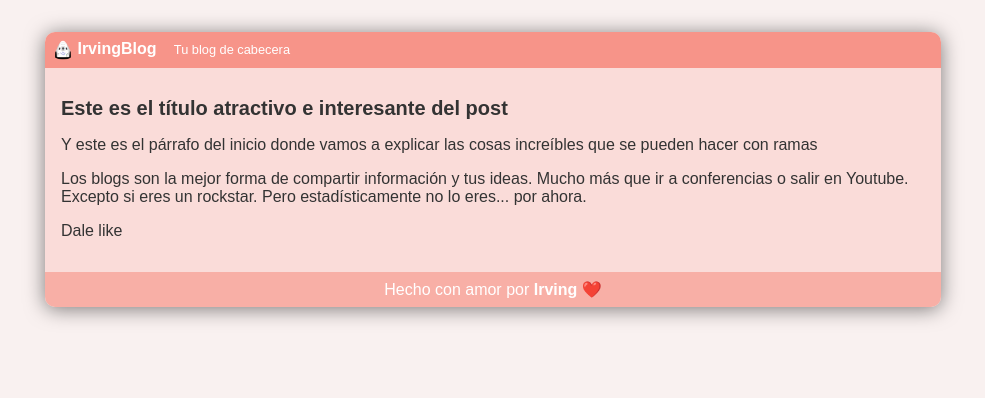
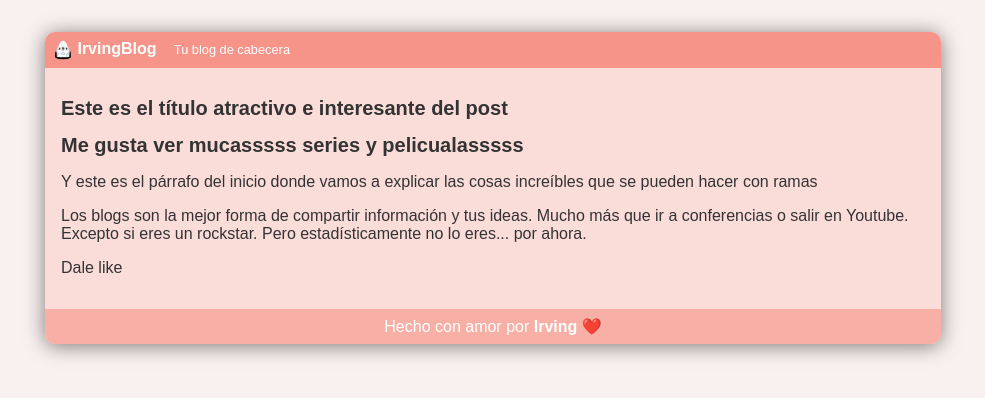
Before and after one commit to MauriGoizS/hyperblog-pirateado, a plain HTML site: page index.html in a window 1280 px wide. Shown: the whole page, without its empty margins (147-1132 px from the left). Drawn offline with Linux system fonts and the light colour scheme.

Commit message:
add my favorite hobbies to index.html

```diff
--- a/index.html
+++ b/index.html
@@ -16,6 +16,7 @@
         </div>
         <div id="post">
             <h1>Este es el título atractivo e interesante del post</h1>
+            <h1>Me gusta ver mucasssss series y pelicualasssss</h1>
             <p>Y este es el p&aacute;rrafo del inicio donde vamos a explicar las cosas incre&iacute;bles que se pueden hacer con ramas</p>
             <p>Los blogs son la mejor forma de compartir información y tus ideas. Mucho m&aacute;s que ir a conferencias o salir en Youtube. Excepto si eres un rockstar. Pero estadísticamente no lo eres... por ahora.</p>
             <p>Dale like</p>
```
